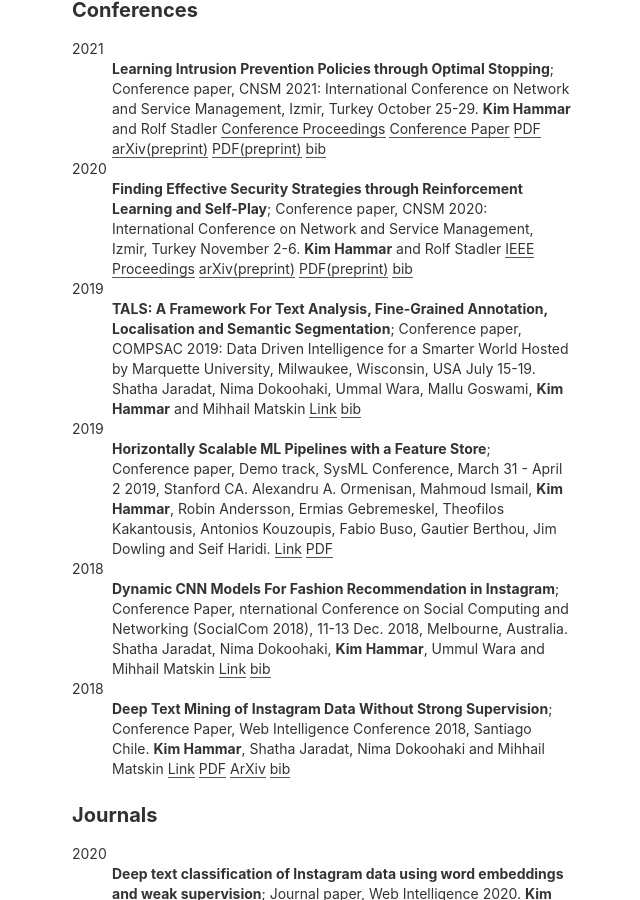
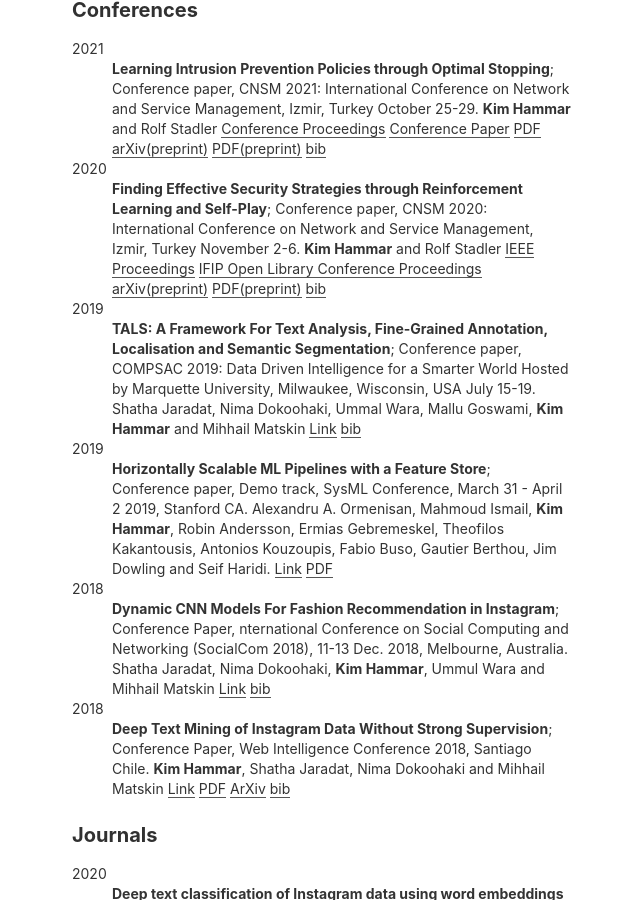
Before and after one commit to Limmen/Limmen.github.io, a Jekyll site: the page built from publications.md, in a window 1280 px wide and 900 px high, scrolled down 494 px. Shown: the whole window, without its empty margins (318-958 px from the left). Built offline with Jekyll 4.4.1, drawn with Linux system fonts in a browser that asks for light colours.

Commit message:
upd code

```diff
--- a/publications.md
+++ b/publications.md
@@ -19,6 +19,7 @@
 :   **Finding Effective Security Strategies through Reinforcement Learning and Self-Play**; Conference paper, CNSM 2020: International Conference on Network and Service Management, Izmir, Turkey November 2-6.
     **Kim Hammar** and Rolf Stadler
 	[IEEE Proceedings](https://ieeexplore.ieee.org/document/9269092)
+	[IFIP Open Library Conference Proceedings](http://dl.ifip.org/db/conf/cnsm/cnsm2020/index.html)
 	[arXiv(preprint)](https://arxiv.org/abs/2009.08120)
 	[PDF(preprint)](/assets/papers/cnsm_20_Hammar_Stadler.pdf)
 	[bib](/assets/citations/cnsm_2020_hammar_stadler.bib)
```
